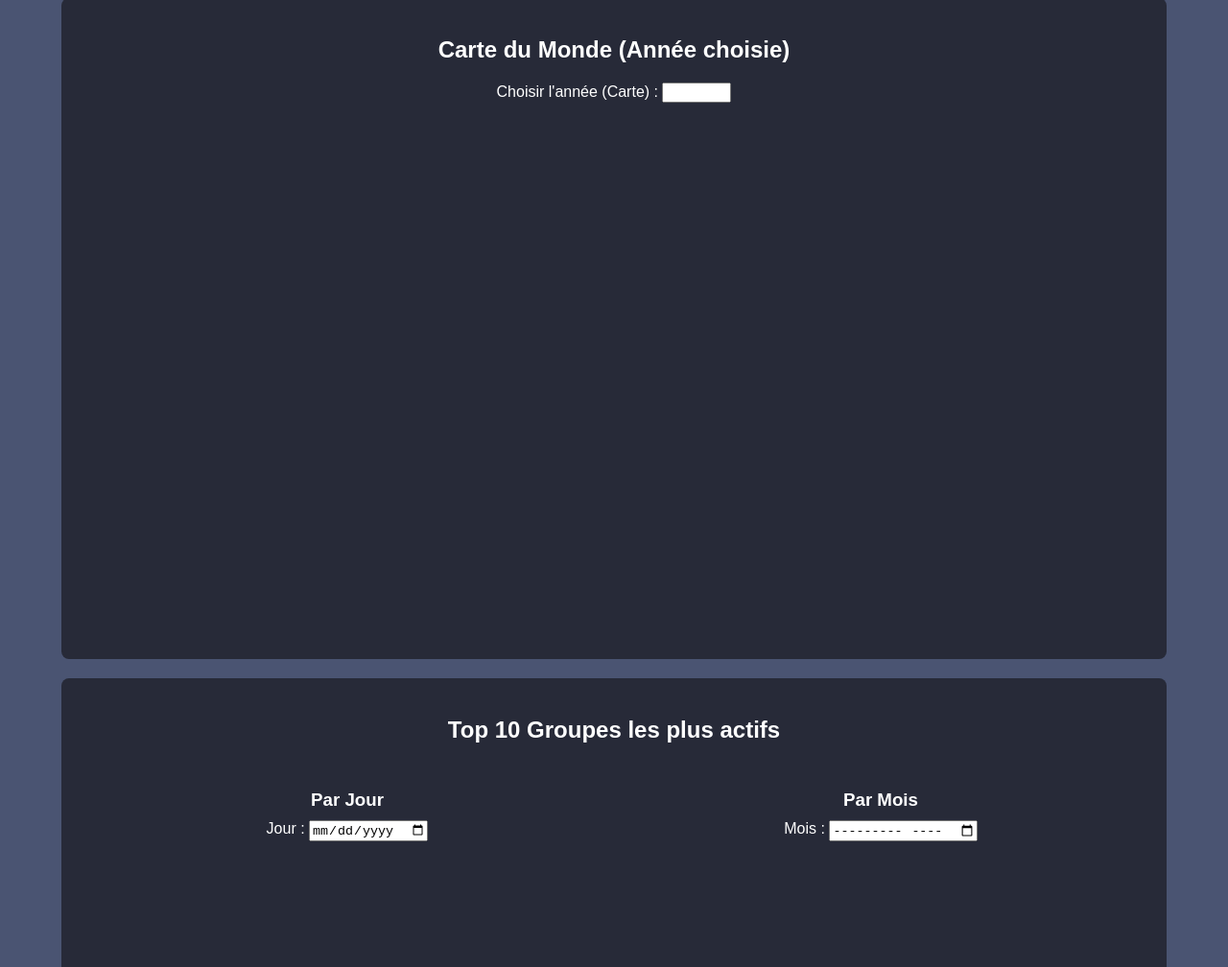
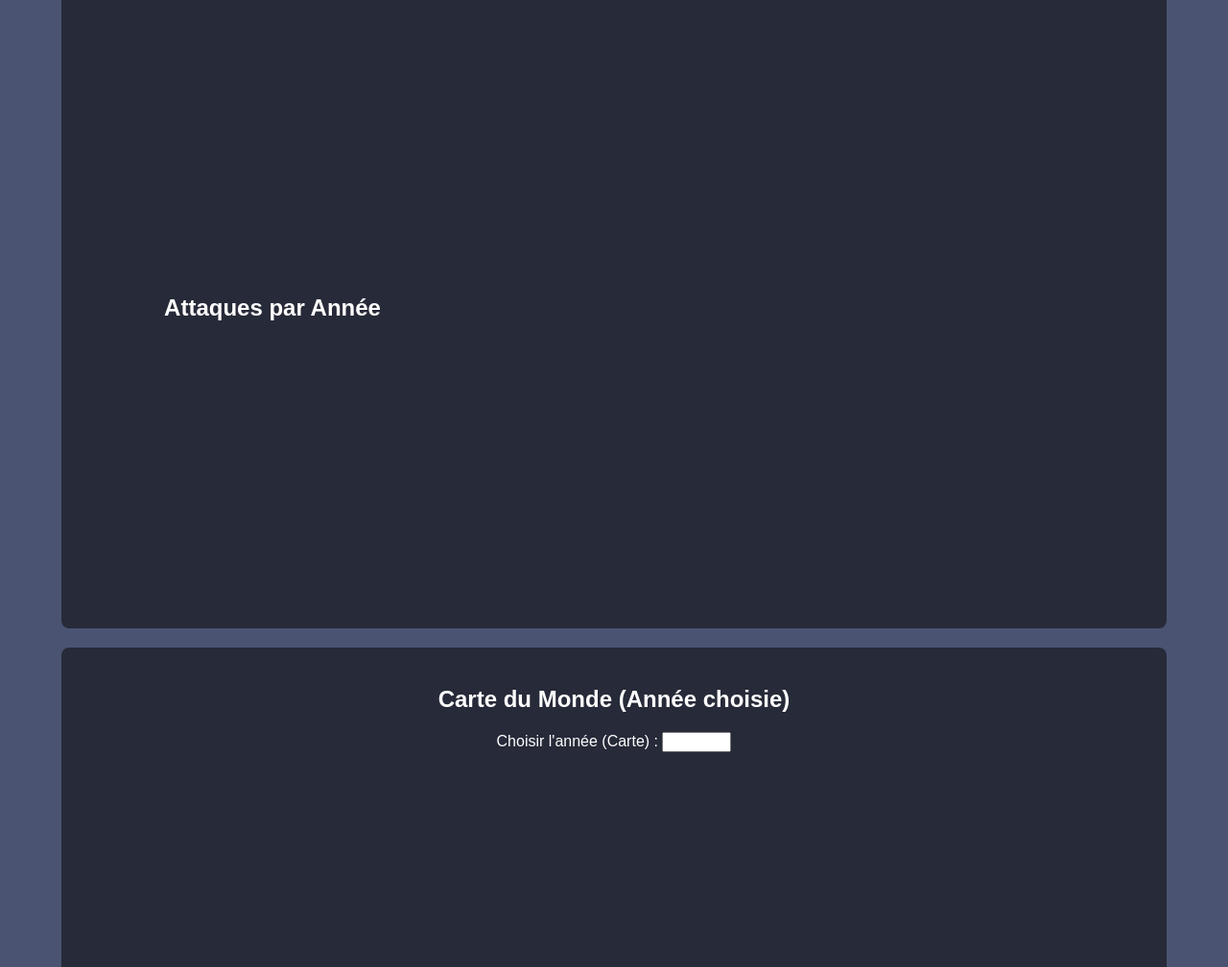
Before and after one commit to Vault-of-Jok3r/Vault-of-Jok3r.github.io, a plain HTML site: page index.html in a window 1280 px wide. Shown: the part 937-1945 px from the top of the page at 96% size. Drawn offline with nearby package versions, Linux system fonts and the light colour scheme; no server answers.

Commit message:
Update index.html

```diff
--- a/index.html
+++ b/index.html
@@ -3,7 +3,7 @@
 <head>
   <meta charset="utf-8" />
   <link rel="icon" type="image/png" href="img/favicon_head.png">
-  <title>Visualisation Interactive des Attaques Ransomware</title>
+  <title>Visualisation</title>
   <link rel="stylesheet" href="index.css" />
 </head>
 <body>
@@ -11,7 +11,8 @@
 
   <!-- Bloc des graphiques d'attaques -->
   <div class="card">
-    <div class="charts">
+    <div class="charts-grid">
+
       <!-- Attaques par Heure -->
       <div class="chart" id="daily-chart-block">
         <h2>Attaques par Heure</h2>
@@ -41,6 +42,13 @@
         </div>
         <svg id="chart-year" width="460" height="350"></svg>
       </div>
+
+      <!-- Attaques par Année -->
+      <div class="chart" id="all-years-chart-block">
+        <h2>Attaques par Année</h2>
+        <svg id="chart-all-years" width="460" height="350"></svg>
+      </div>
+
     </div>
   </div>
 
```
